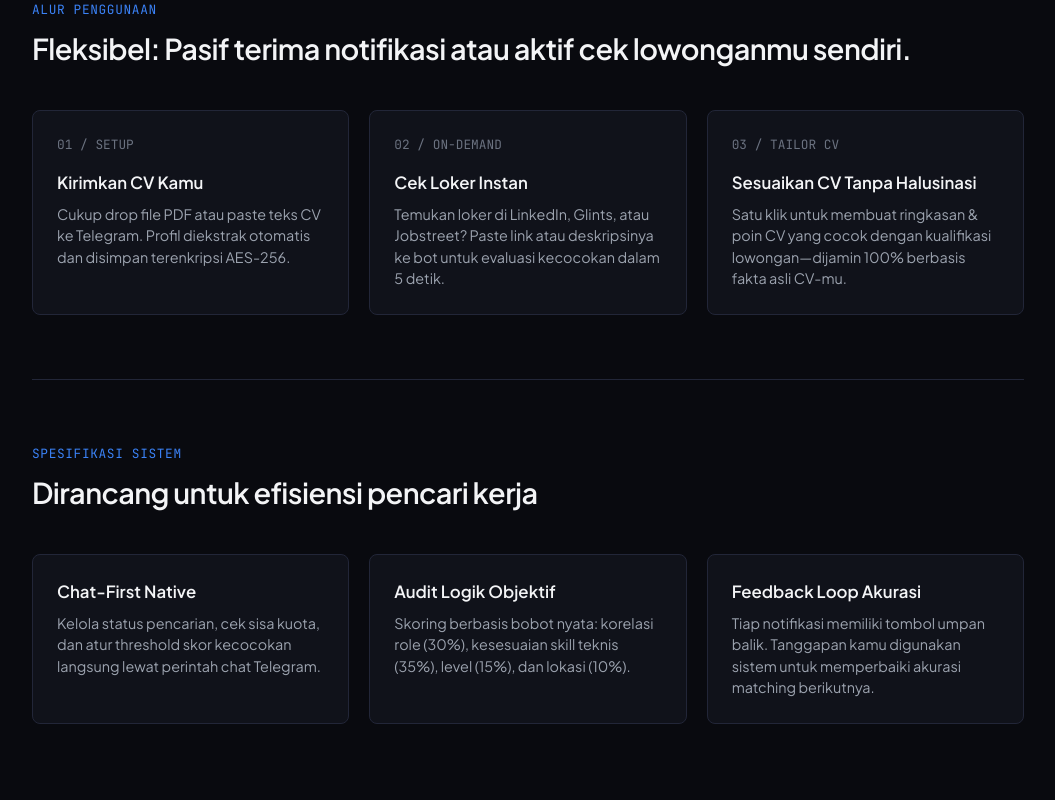
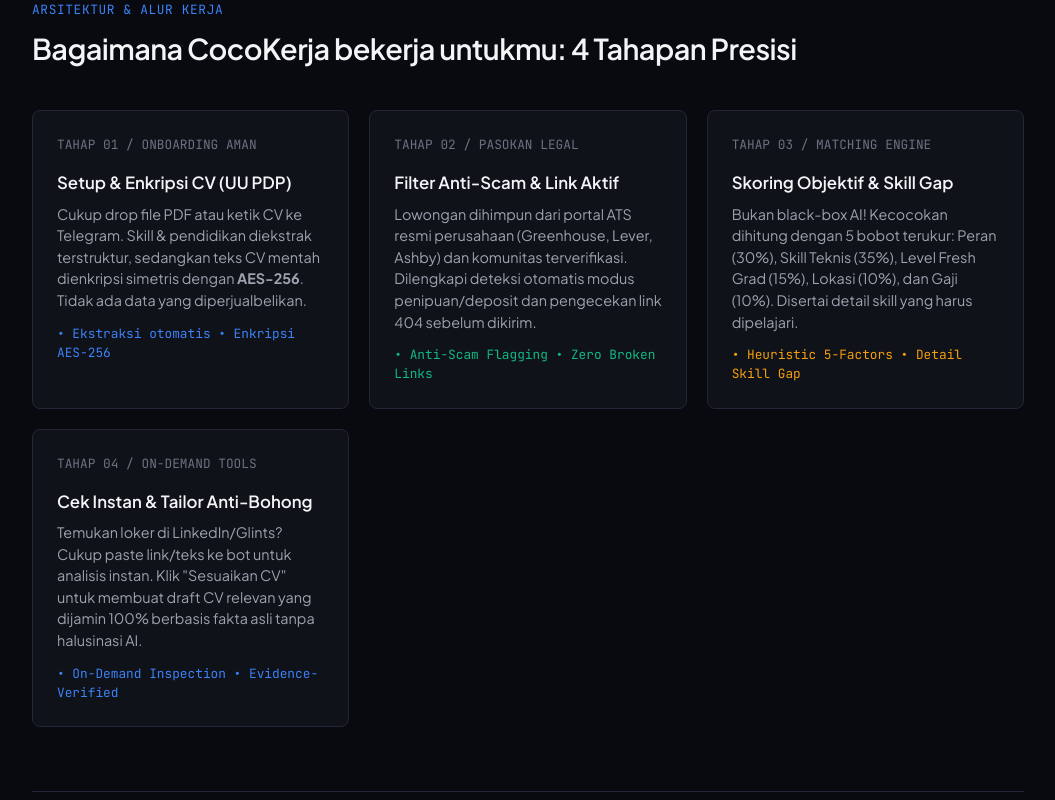
Before and after one commit to hkgraphica/cocokerja, a Next.js app: page / in a window 1280 px wide. Shown: the part 1920-2720 px from the top of the page, without its empty margins (112-1167 px from the left). Built offline with nearby package versions, Linux system fonts and the light colour scheme; no server answers.

Commit message:
docs/ui: present full 4-stage pipeline and engineering highlights on landing page

```diff
--- a/src/app/page.tsx
+++ b/src/app/page.tsx
@@ -165,34 +165,54 @@ export default function Home() {
           </div>
         </section>
 
-        {/* Workflow / Cara Kerja */}
+        {/* Workflow / Cara Kerja 4 Tahap Lengkap */}
         <section className="features-section" id="cara-kerja">
-          <div className="section-label">Alur Penggunaan</div>
-          <h2 className="section-title">Fleksibel: Pasif terima notifikasi atau aktif cek lowonganmu sendiri.</h2>
+          <div className="section-label">Arsitektur & Alur Kerja</div>
+          <h2 className="section-title">Bagaimana CocoKerja bekerja untukmu: 4 Tahapan Presisi</h2>
 
           <div className="feature-grid">
             <div className="feature-card">
-              <div className="feature-num">01 / SETUP</div>
-              <h3 className="feature-title">Kirimkan CV Kamu</h3>
+              <div className="feature-num">TAHAP 01 / ONBOARDING AMAN</div>
+              <h3 className="feature-title">Setup & Enkripsi CV (UU PDP)</h3>
               <p className="feature-desc">
-                Cukup drop file PDF atau paste teks CV ke Telegram. Profil diekstrak otomatis dan disimpan terenkripsi AES-256.
+                Cukup drop file PDF atau ketik CV ke Telegram. Skill & pendidikan diekstrak terstruktur, sedangkan teks CV mentah dienkripsi simetris dengan <b>AES-256</b>. Tidak ada data yang diperjualbelikan.
               </p>
+              <div style={{ marginTop: "12px", fontSize: "0.8rem", color: "var(--accent-light)", fontFamily: "var(--font-mono)" }}>
+                • Ekstraksi otomatis • Enkripsi AES-256
+              </div>
             </div>
 
             <div className="feature-card">
-              <div className="feature-num">02 / ON-DEMAND</div>
-              <h3 className="feature-title">Cek Loker Instan</h3>
+              <div className="feature-num">TAHAP 02 / PASOKAN LEGAL</div>
+              <h3 className="feature-title">Filter Anti-Scam & Link Aktif</h3>
               <p className="feature-desc">
-                Temukan loker di LinkedIn, Glints, atau Jobstreet? Paste link atau deskripsinya ke bot untuk evaluasi kecocokan dalam 5 detik.
+                Lowongan dihimpun dari portal ATS resmi perusahaan (Greenhouse, Lever, Ashby) dan komunitas terverifikasi. Dilengkapi deteksi otomatis modus penipuan/deposit dan pengecekan link 404 sebelum dikirim.
               </p>
+              <div style={{ marginTop: "12px", fontSize: "0.8rem", color: "var(--success)", fontFamily: "var(--font-mono)" }}>
+                • Anti-Scam Flagging • Zero Broken Links
+              </div>
             </div>
 
             <div className="feature-card">
-              <div className="feature-num">03 / TAILOR CV</div>
-              <h3 className="feature-title">Sesuaikan CV Tanpa Halusinasi</h3>
+              <div className="feature-num">TAHAP 03 / MATCHING ENGINE</div>
+              <h3 className="feature-title">Skoring Objektif & Skill Gap</h3>
               <p className="feature-desc">
-                Satu klik untuk membuat ringkasan & poin CV yang cocok dengan kualifikasi lowongan—dijamin 100% berbasis fakta asli CV-mu.
+                Bukan black-box AI! Kecocokan dihitung dengan 5 bobot terukur: Peran (30%), Skill Teknis (35%), Level Fresh Grad (15%), Lokasi (10%), dan Gaji (10%). Disertai detail skill yang harus dipelajari.
               </p>
+              <div style={{ marginTop: "12px", fontSize: "0.8rem", color: "var(--warning)", fontFamily: "var(--font-mono)" }}>
+                • Heuristic 5-Factors • Detail Skill Gap
+              </div>
+            </div>
+
+            <div className="feature-card">
+              <div className="feature-num">TAHAP 04 / ON-DEMAND TOOLS</div>
+              <h3 className="feature-title">Cek Instan & Tailor Anti-Bohong</h3>
+              <p className="feature-desc">
+                Temukan loker di LinkedIn/Glints? Cukup paste link/teks ke bot untuk analisis instan. Klik "Sesuaikan CV" untuk membuat draft CV relevan yang dijamin 100% berbasis fakta asli tanpa halusinasi AI.
+              </p>
+              <div style={{ marginTop: "12px", fontSize: "0.8rem", color: "var(--accent-light)", fontFamily: "var(--font-mono)" }}>
+                • On-Demand Inspection • Evidence-Verified
+              </div>
             </div>
           </div>
         </section>
@@ -200,27 +220,27 @@ export default function Home() {
         {/* Value Prop Details */}
         <section className="features-section" id="fitur">
           <div className="section-label">Spesifikasi Sistem</div>
-          <h2 className="section-title">Dirancang untuk efisiensi pencari kerja</h2>
+          <h2 className="section-title">Teknologi yang dibangun untuk melindungi pencari kerja</h2>
 
           <div className="feature-grid">
             <div className="feature-card">
-              <h3 className="feature-title">Chat-First Native</h3>
+              <h3 className="feature-title">Anti-Hallucination Guardrails</h3>
               <p className="feature-desc">
-                Kelola status pencarian, cek sisa kuota, dan atur threshold skor kecocokan langsung lewat perintah chat Telegram.
+                Banyak AI mengarang pengalaman palsu yang membuat pelamar gagal interview. Sistem kami memverifikasi bukti kutipan riil dari CV sebelum draft diserahkan ke pengguna.
               </p>
             </div>
 
             <div className="feature-card">
-              <h3 className="feature-title">Audit Logik Objektif</h3>
+              <h3 className="feature-title">AI Career Copilot 24/7</h3>
               <p className="feature-desc">
-                Skoring berbasis bobot nyata: korelasi role (30%), kesesuaian skill teknis (35%), level (15%), dan lokasi (10%).
+                Konsultasikan persiapan interview teknis, review profil, hingga negosiasi gaji entry-level langsung via chat interaktif di Telegram kapan saja.
               </p>
             </div>
 
             <div className="feature-card">
-              <h3 className="feature-title">Feedback Loop Akurasi</h3>
+              <h3 className="feature-title">Signal over Volume</h3>
               <p className="feature-desc">
-                Tiap notifikasi memiliki tombol umpan balik. Tanggapan kamu digunakan sistem untuk memperbaiki akurasi matching berikutnya.
+                Kami tidak membombardirmu dengan 100 loker sampah. Kamu hanya menerima sedikit lowongan yang benar-benar bernilai tinggi dan relevan dengan kompetensimu.
               </p>
             </div>
           </div>
```
